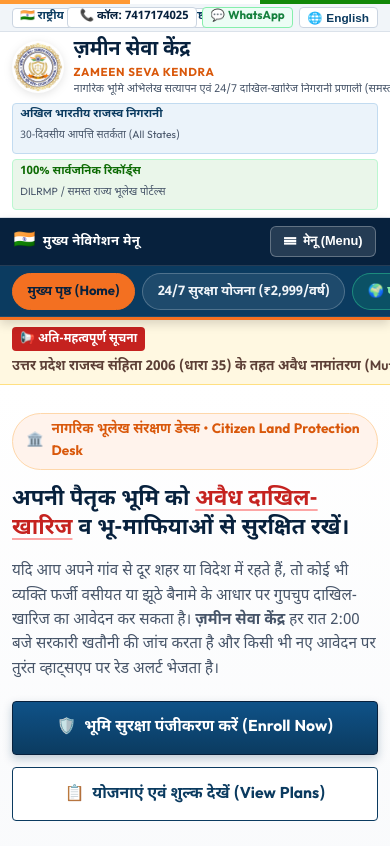
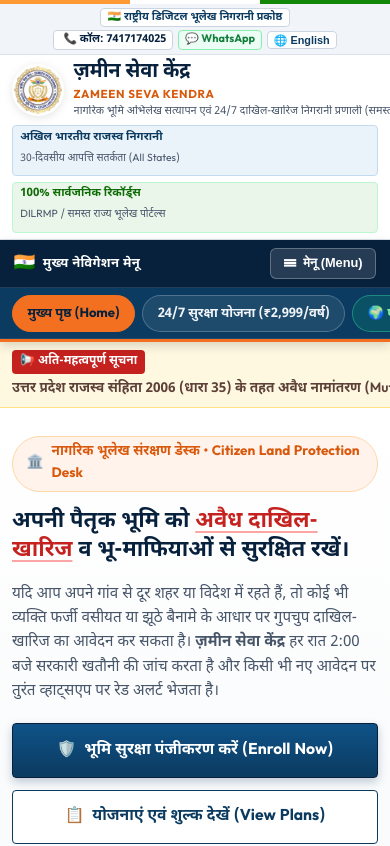
Before and after one commit to the-onelazyDev/zameen-rakshak, a website: page public/index.html in a window 390 px wide. Shown: the top 846 px of the page. Drawn offline with Linux system fonts and the light colour scheme.

Commit message:
Fix mobile view overlap in top utility bar while preserving desktop single-line layout

```diff
--- a/public/css/style.css
+++ b/public/css/style.css
@@ -1616,35 +1616,69 @@
     padding: 0 1rem;
   }
 
-  /* 1. Top Utility Bar */
+  /* 1. Top Utility Bar (Mobile Clean Stack - Zero Overlap) */
   .top-utility-bar {
-    padding: 0.2rem 0;
+    padding: 0.25rem 0;
+  }
+  .top-utility-bar .container {
+    padding: 0 0.5rem !important;
   }
   .top-utility-wrap {
-    flex-direction: row;
-    justify-content: space-between;
+    flex-direction: column !important;
+    align-items: center !important;
+    justify-content: center !important;
+    flex-wrap: wrap !important;
+    gap: 0.22rem !important;
+    width: 100%;
+  }
+  .utility-left {
+    width: 100%;
+    display: flex;
+    justify-content: center;
     align-items: center;
-    flex-wrap: nowrap !important;
-    gap: 0.35rem;
-  }
-  .utility-left {
-    flex-shrink: 1;
-    min-width: 0;
+    text-align: center;
+  }
+  .utility-left .gov-badge {
+    font-size: 0.68rem;
+    padding: 0.1rem 0.42rem;
+    white-space: nowrap;
+    text-align: center;
+    max-width: 100%;
+    overflow: hidden;
+    text-overflow: ellipsis;
   }
   .utility-left .utility-tagline {
-    display: none;
+    display: none !important;
   }
   .utility-right {
-    width: auto;
-    flex-shrink: 0;
-    justify-content: flex-end;
-    gap: 0.35rem;
+    width: 100%;
+    display: flex;
+    justify-content: center !important;
+    align-items: center;
+    gap: 0.28rem !important;
+    flex-wrap: wrap;
   }
   .utility-right .utility-date {
-    display: none;
+    display: none !important;
   }
   .accessibility-controls {
-    display: none;
+    display: none !important;
+  }
+  .utility-helpline-chips {
+    display: flex;
+    align-items: center;
+    gap: 0.28rem;
+    flex-wrap: nowrap;
+  }
+  .top-helpline-chip {
+    padding: 0.12rem 0.38rem;
+    font-size: 0.68rem;
+    gap: 0.2rem;
+  }
+  .lang-toggle-btn {
+    padding: 0.12rem 0.38rem;
+    font-size: 0.68rem;
+    gap: 0.2rem;
   }
 
   /* 2. Official Masthead */
--- a/public/index.html
+++ b/public/index.html
@@ -33,7 +33,7 @@
   <meta name="twitter:description" content="नागरिक भूमि अभिलेख सत्यापन एवं 24/7 अवैध दाखिल-खारिज निगरानी प्रणाली। 30-दिवसीय धारा 35 समयावधि से पूर्व तत्काल व्हाट्सएप अलर्ट। हेल्पलाइन: +91 7417174025">
   <meta name="twitter:image" content="https://www.zameensevakendra.in/assets/og_share_preview.jpg">
 
-  <link rel="stylesheet" href="/css/style.css?v=20260922_13">
+  <link rel="stylesheet" href="/css/style.css?v=20260922_15">
   <link rel="icon" type="image/png" href="/assets/govt_logo.png">
 </head>
 <body>
```
